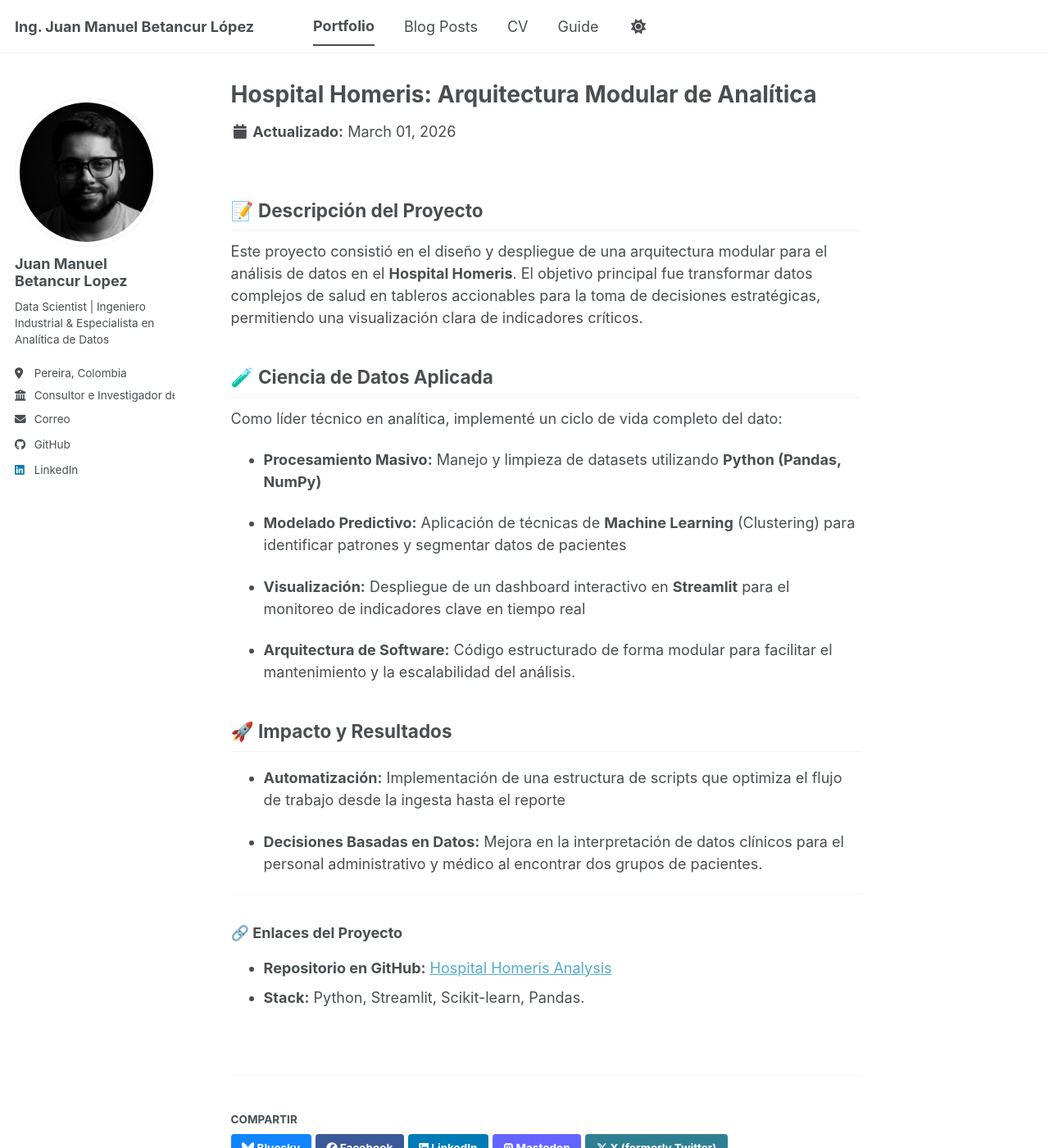
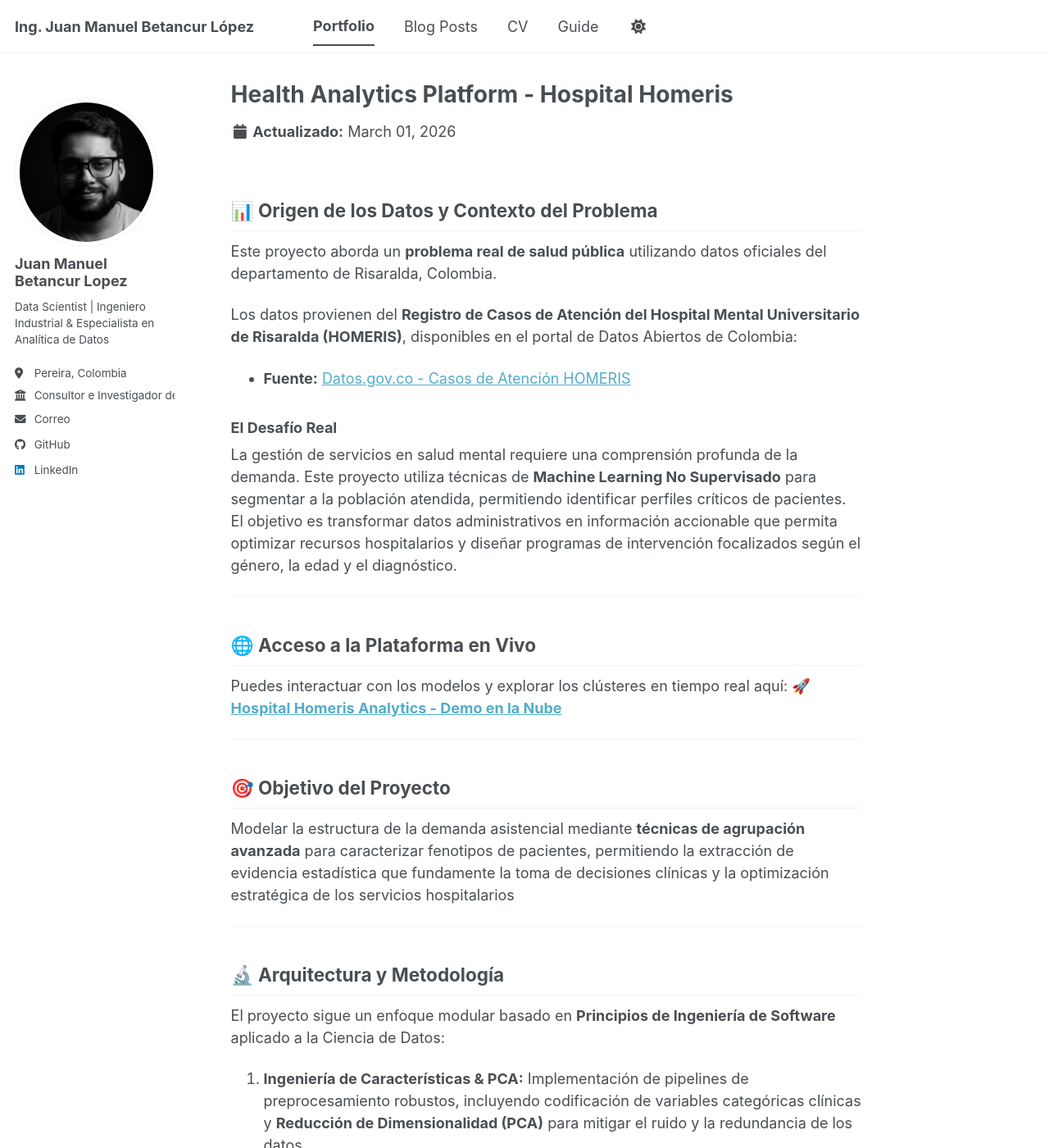
Before and after one commit to ingjuanmbl-jmbl/portafolio-jmbl, a Jekyll site: the page built from _portfolio/2026-03-01-hospital-homeris.md.MD, in a window 1280 px wide and 1400 px high. Shown: the whole window at 82% size. Built offline with Jekyll 4.4.1, drawn with Linux system fonts in a browser that asks for light colours; a script bundle is joined from its source files by our own code; library files that are not in the unit come from our copies; some of the changed text lies outside the part shown.

Commit message:
Ajsutes al proyecto homeris

```diff
--- a/_portfolio/2026-03-01-hospital-homeris.md.MD
+++ b/_portfolio/2026-03-01-hospital-homeris.md.MD
@@ -1,30 +1,99 @@
 ---
-title: "Hospital Homeris: Arquitectura Modular de Analítica"
-excerpt: "Desarrollo de una solución End-to-End para la segmentación y análisis de datos críticos de salud mediante Python y Streamlit."
+title: "Health Analytics Platform - Hospital Homeris"
+excerpt: "Análisis Avanzado de Agrupamiento y Reducción de Dimensionalidad para la Caracterización del Paciente en Salud Mental del hospital Homeris"
 collection: portfolio
 header:
   teaser: "/assets/images/perfil.jpg"
 ---
 
-## 📝 Descripción del Proyecto
-Este proyecto consistió en el diseño y despliegue de una arquitectura modular para el análisis de datos en el **Hospital Homeris**. El objetivo principal fue transformar datos complejos de salud en tableros accionables para la toma de decisiones estratégicas, permitiendo una visualización clara de indicadores críticos.
+## 📊 Origen de los Datos y Contexto del Problema
 
-## 🧪 Ciencia de Datos Aplicada
-Como líder técnico en analítica, implementé un ciclo de vida completo del dato:
-* **Procesamiento Masivo:** Manejo y limpieza de datasets utilizando **Python (Pandas, NumPy)**
+Este proyecto aborda un **problema real de salud pública** utilizando datos oficiales del departamento de Risaralda, Colombia.
 
-* **Modelado Predictivo:** Aplicación de técnicas de **Machine Learning** (Clustering) para identificar patrones y segmentar datos de pacientes
+Los datos provienen del **Registro de Casos de Atención del Hospital Mental Universitario de Risaralda (HOMERIS)**, disponibles en el portal de Datos Abiertos de Colombia:
+* **Fuente:** [Datos.gov.co - Casos de Atención HOMERIS](https://www.datos.gov.co/Salud-y-Protecci-n-Social/REGISTRO-DE-CASOS-DE-ATENCION-HOMERIS-RISARALDA/izfv-6qvv/about_data)
 
-* **Visualización:** Despliegue de un dashboard interactivo en **Streamlit** para el monitoreo de indicadores clave en tiempo real
-
-* **Arquitectura de Software:** Código estructurado de forma modular para facilitar el mantenimiento y la escalabilidad del análisis.
-
-## 🚀 Impacto y Resultados
-* **Automatización:** Implementación de una estructura de scripts que optimiza el flujo de trabajo desde la ingesta hasta el reporte
-
-* **Decisiones Basadas en Datos:** Mejora en la interpretación de datos clínicos para el personal administrativo y médico al encontrar dos grupos de pacientes.
+### El Desafío Real
+La gestión de servicios en salud mental requiere una comprensión profunda de la demanda. Este proyecto utiliza técnicas de **Machine Learning No Supervisado** para segmentar a la población atendida, permitiendo identificar perfiles críticos de pacientes. El objetivo es transformar datos administrativos en información accionable que permita optimizar recursos hospitalarios y diseñar programas de intervención focalizados según el género, la edad y el diagnóstico.
 
 ---
+## 🌐 Acceso a la Plataforma en Vivo
+Puedes interactuar con los modelos y explorar los clústeres en tiempo real aquí:
+🚀 **[Hospital Homeris Analytics - Demo en la Nube](https://hospital-homeris-analysis-5e3mu8p9ypcsprptu4abtx.streamlit.app/)**
+
+
+---
+
+## 🎯 Objetivo del Proyecto
+
+Modelar la estructura de la demanda asistencial mediante **técnicas de agrupación avanzada** para caracterizar fenotipos de pacientes,
+permitiendo la extracción de evidencia estadística que fundamente la toma de decisiones clínicas y la optimización estratégica
+de los servicios hospitalarios
+
+---
+
+## 🔬 Arquitectura y Metodología
+
+El proyecto sigue un enfoque modular basado en **Principios de Ingeniería de Software** aplicado a la Ciencia de Datos:
+
+1.  **Ingeniería de Características & PCA:** Implementación de pipelines de preprocesamiento robustos, incluyendo codificación de variables categóricas clínicas y **Reducción de Dimensionalidad (PCA)** para mitigar el ruido y la redundancia de los datos.
+2.  **Clustering Avanzado:** Aplicación de algoritmos de agrupación (K-Means / Hierarchical) validados mediante métricas de cohesión y separación (**Coeficiente de Silueta**)
+3.  **Visualización Científica:** Dashboard interactivo desarrollado en Streamlit con visualizaciones dinámicas (Plotly) para la interpretación de componentes principales y perfiles de segmento.
+
+---
+
+## 🚀 Funcionalidades
+
+### 📈 Análisis Descriptivo
+- Exploración de datos iniciales principalmente basado en:
+  - Género
+  - Edad
+  - Régimen
+  - Diagnóstico
+
+### 🔍 Clustering (Machine Learning)
+- Segmentación de pacientes mediante algoritmos no supervisados y reducción de la dimensionalidad (PCA)
+- Identificación de grupos homogéneos
+
+### 👥 Caracterización de Pacientes
+- Análisis detallado de cada cluster:
+  - Perfil demográfico
+  - Diagnóstico predominante
+  - Diferencias entre grupos
+
+---
+
+## 🧠 Principales Hallazgos y Caracterización
+
+A través de la reducción de dimensionalidad (**PCA**) conservando el 70% de la varianza y algoritmos de clustering, se identificaron dos perfiles de pacientes con comportamientos epidemiológicos claramente diferenciados:
+
+### 1. Segmento de Riesgo Joven Masculino (30% de la población)
+* **Perfil:** Exclusivamente hombres en rango de edad joven.
+* **Hallazgo:** Presentan la mayor concentración de diagnósticos críticos de salud mental. Este grupo muestra un comportamiento "especializado", sugiriendo que acceden al sistema principalmente ante crisis o patologías agudas, con menor incidencia en consultas preventivas.
+* **Impacto:** Identifica una oportunidad crítica para diseñar programas de captación temprana y prevención enfocados específicamente en la población masculina joven.
+
+### 2. Segmento de Gestión Integral Adulta (70% de la población)
+* **Perfil:** Composición diversa con fuerte predominio femenino (70%) y población adulta.
+* **Hallazgo:** Es el segmento de mayor volumen y variedad diagnóstica. La presencia mayoritaria de mujeres sugiere que este grupo constituye el núcleo de la demanda recurrente, abarcando un espectro clínico más amplio que va desde el control administrativo hasta el seguimiento crónico.
+* **Impacto:** Representa la base operativa principal del hospital, donde la eficiencia en la asignación de citas y la continuidad del tratamiento son los mayores pilares de gestión.
+
+---
+
+### 🧪 Nota Técnica sobre el Modelo
+Para lograr esta segmentación, se aplicó un **Análisis de Componentes Principales (PCA)**. Se determinó que el **género y la etapa del ciclo vital** son los predictores más robustos de la ruta de atención en HOMERIS. La elección de un modelo de 2 clústeres responde al aseguramiento para que los grupos sean interpretables y accionables para el negocio.
+
+---
+
+## 🛠️ Tecnologías utilizadas
+
+- Python
+- Streamlit
+- Pandas
+- Scikit-learn
+- Plotly
+
+
+---
+
 ### 🔗 Enlaces del Proyecto
-* **Repositorio en GitHub:** [Hospital Homeris Analysis](https://github.com/ingjuanmbl-jmbl/hospital-homeris-analysis)
-* **Stack:** Python, Streamlit, Scikit-learn, Pandas.
+* **Repositorio en GitHub:** [Health Analytics Platform - Hospital Homeris](https://github.com/ingjuanmbl-jmbl/hospital-homeris-analysis)
```
